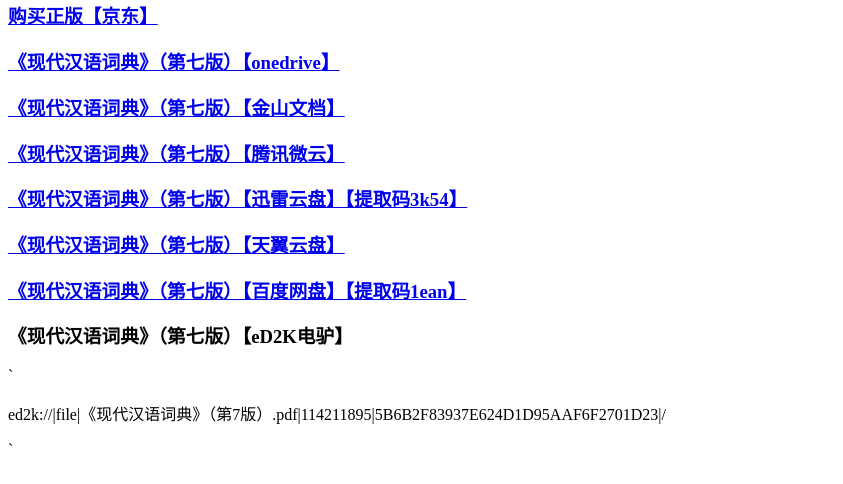
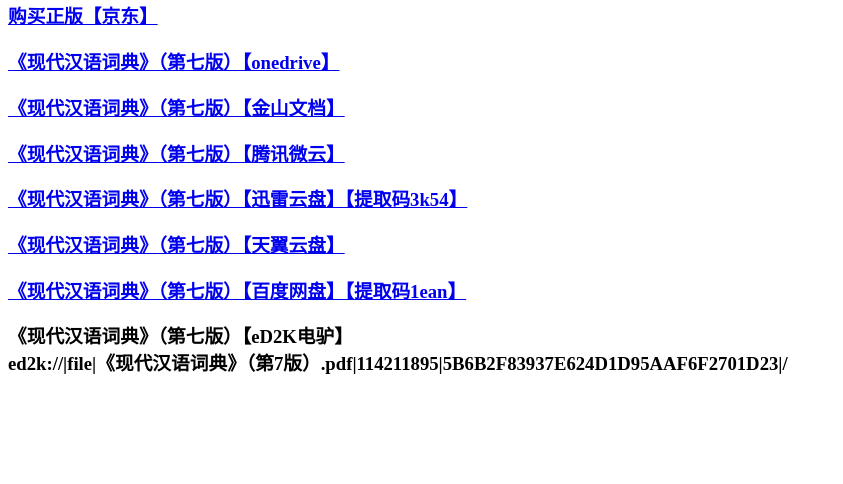
Before and after one commit to GaoZx-13470200010/xdhycd, a plain HTML site: page index.html in a window 1280 px wide. Shown: the part 74-558 px from the top of the page, without its empty margins (0-843 px from the left). Drawn offline with Linux system fonts and the light colour scheme.

Commit message:
Update index.html

```diff
--- a/index.html
+++ b/index.html
@@ -8,9 +8,6 @@
 <h3><a href="https://pan.xunlei.com/s/VMT18qfL61gFQ6pJTQn6AbxfA1">《现代汉语词典》（第七版）【迅雷云盘】【提取码3k54】</a></h3>
 <h3><a href="https://cloud.189.cn/t/mUbUjeBjAJ7f">《现代汉语词典》（第七版）【天翼云盘】</a></h3>
 <h3><a href="https://pan.baidu.com/s/1E4e6DUIukZp9gYL08NDjDA">《现代汉语词典》（第七版）【百度网盘】【提取码1ean】</a></h3>
-<h3>《现代汉语词典》（第七版）【eD2K电驴】</h3>
-<p><code></code>`</p>
-<p>ed2k://|file|《现代汉语词典》（第7版）.pdf|114211895|5B6B2F83937E624D1D95AAF6F2701D23|/</p>
-<p><code></code>`</p>
+<h3>《现代汉语词典》（第七版）【eD2K电驴】<br>ed2k://|file|《现代汉语词典》（第7版）.pdf|114211895|5B6B2F83937E624D1D95AAF6F2701D23|/</h3>
 </body>
 </html>
```
